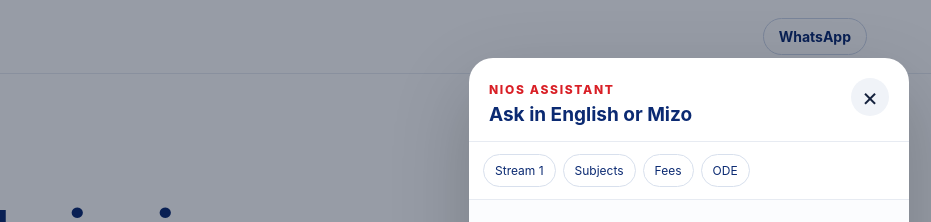
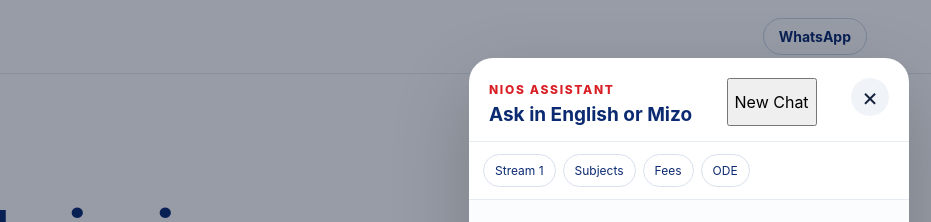
Before and after one commit to NIOSMizoram/nios-admission-centre, a website: page index.html in a window 1280 px wide. Both pictures are taken after a click on the button "Ask NIOS Assistant". Shown: the top 222 px of the page, 349-1280 px from the left. Drawn offline with Linux system fonts and the light colour scheme.

Commit message:
Update index.html

```diff
--- a/index.html
+++ b/index.html
@@ -338,7 +338,8 @@
           <span class="eyebrow">NIOS Assistant</span>
           <h2 id="chatTitle">Ask in English or Mizo</h2>
         </div>
-        <button class="close" id="closeChat" aria-label="Close chat">×</button>
+        <button id="newChat" type="button">New Chat</button>
+<button class="close" id="closeChat" aria-label="Close chat">×</button>
       </div>
 
       <div class="quick-prompts">
```
